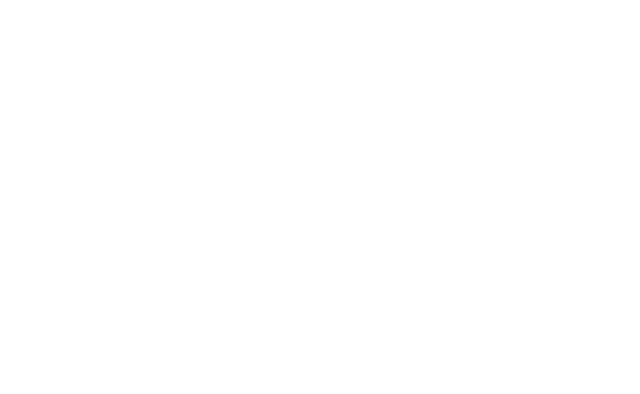
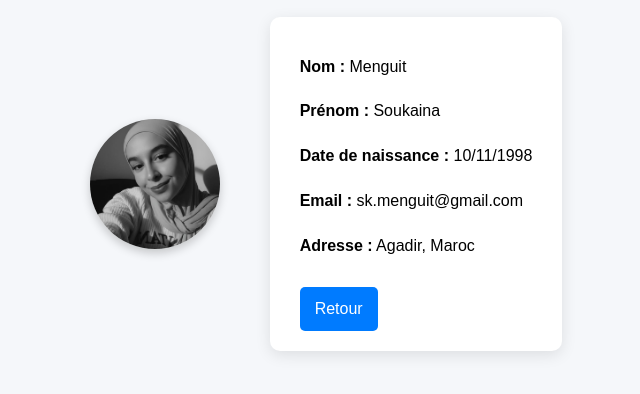
Before and after one commit to fstack567-stack/Projet-react, a React (Create React App) app: page /stagiaires/2 in a window 1280 px wide. Before the commit this address had no page. Shown: the part 216-610 px from the top of the page, without its empty margins (314-954 px from the left). Built offline with nearby package versions, Linux system fonts and the light colour scheme.

Commit message:
Soukaina Menguit

```diff
--- a/src/App.js
+++ b/src/App.js
@@ -1,17 +1,19 @@
-import logo from './logo.svg';
-import './App.css';
-import { BrowserRouter,Routes,Route } from 'react-router-dom';
-import Container from './container';
-import Details from './details';
-import Asma from './components/asma';
+import logo from "./logo.svg";
+import "./App.css";
+import { BrowserRouter, Routes, Route } from "react-router-dom";
+import Container from "./container";
+import Details from "./details";
+import Asma from "./components/asma";
+import Soukaina from "./components/soukaina";
 
 function App() {
   return (
     <BrowserRouter>
       <Routes>
-        <Route path='/' element={<Container/>}/>
-        <Route path='/details'  element={<Details/>}/>
-        <Route path='/stagiaires/1' element={<Asma/>} />
+        <Route path="/" element={<Container />} />
+        <Route path="/details" element={<Details />} />
+        <Route path="/stagiaires/1" element={<Asma />} />
+        <Route path="/stagiaires/2" element={<Soukaina />} />
       </Routes>
     </BrowserRouter>
   );
--- /dev/null
+++ b/src/components/soukaina.js
@@ -0,0 +1,36 @@
+import { Link } from "react-router-dom";
+import "../styles/asma.css";
+
+export default function Soukaina() {
+  return (
+    <div className="container">
+      <img
+        src="/images/soukaina_mgt.jpeg"
+        alt="Soukaina_Mgt"
+        className="profile-img"
+      />
+
+      <div className="card">
+        <p>
+          <b>Nom :</b> Menguit
+        </p>
+        <p>
+          <b>Prénom :</b> Soukaina
+        </p>
+        <p>
+          <b>Date de naissance :</b> 10/11/1998
+        </p>
+        <p>
+          <b>Email :</b> sk.menguit@gmail.com
+        </p>
+        <p>
+          <b>Adresse :</b> Agadir, Maroc
+        </p>
+
+        <Link to="/" className="btn-retour">
+          Retour
+        </Link>
+      </div>
+    </div>
+  );
+}
--- a/src/container.js
+++ b/src/container.js
@@ -3,6 +3,7 @@
 
 const users = [
   { id: 1, nom: "Ajermoune", prenom: "Asma" },
+  { id: 2, nom: "Menguit", prenom: "Soukaina" },
 ];
 
 export default function Container() {
```
Also changed, not shown: public/images/Soukaina_mgt.jpeg (added).
